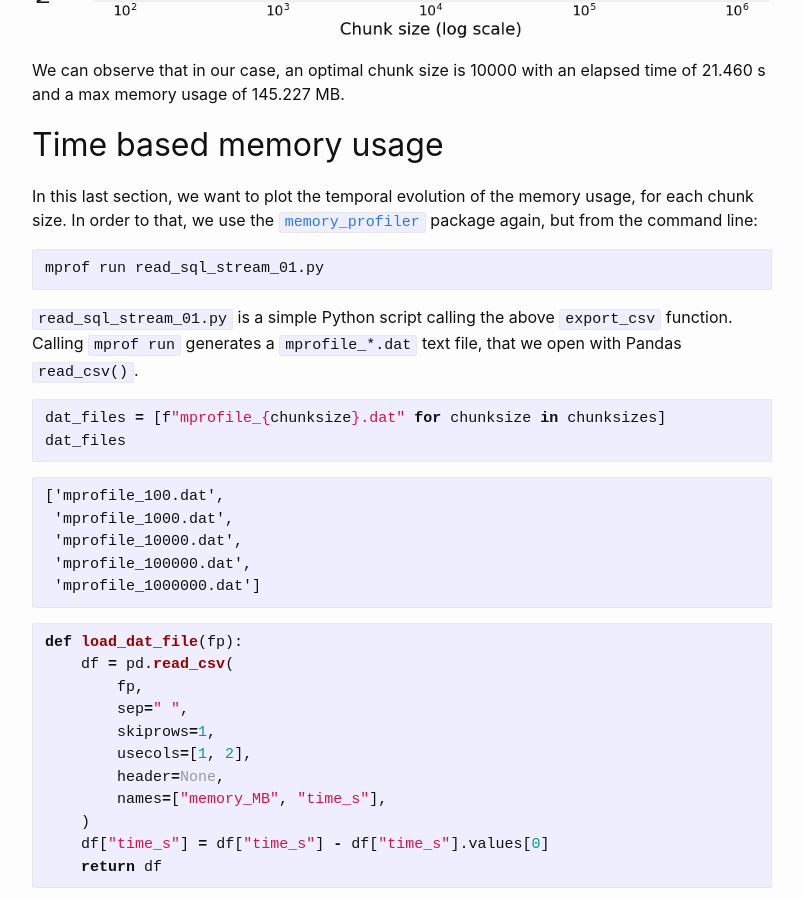
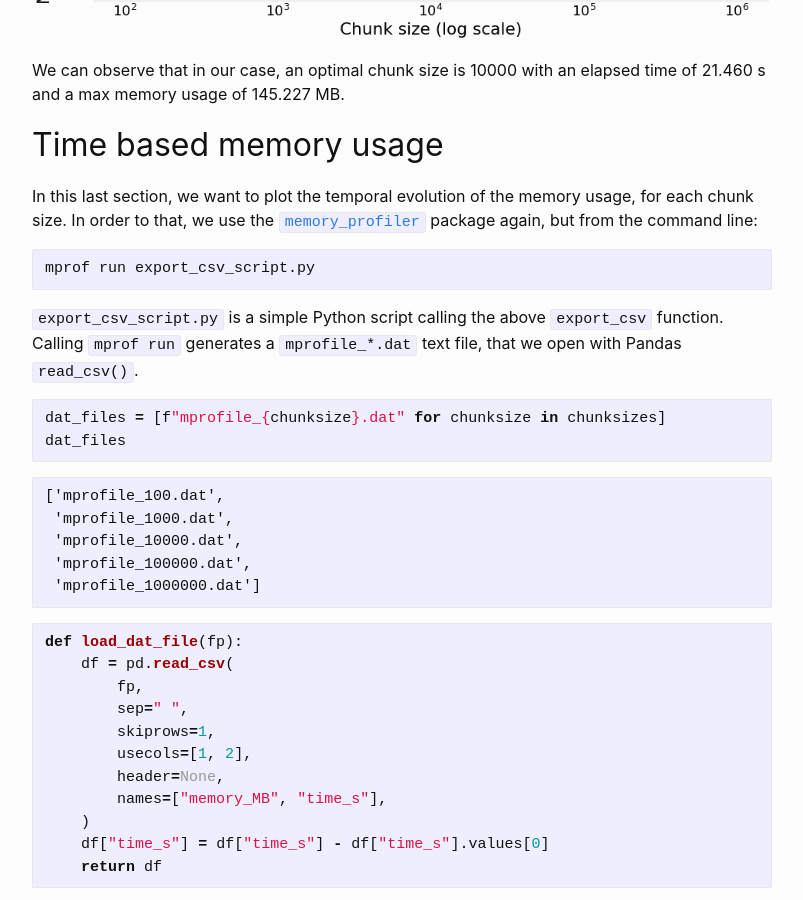
Before and after one commit to aetperf/aetperf.github.io, a Jekyll site: the page built from _posts/2022-05-16-Reading-a-SQL-table-by-chunks-with-Pandas.md, in a window 1280 px wide and 900 px high, scrolled down 5299 px. Shown: the whole window, without its empty margins (238-1041 px from the left). Built offline with Jekyll 4.4.1, drawn with Linux system fonts in a browser that asks for light colours; comment, search, counter and statistics services are not loaded.

Commit message:
small update

````diff
--- a/_posts/2022-05-16-Reading-a-SQL-table-by-chunks-with-Pandas.md
+++ b/_posts/2022-05-16-Reading-a-SQL-table-by-chunks-with-Pandas.md
@@ -232,10 +232,10 @@ We can observe that in our case, an optimal chunk size is 10000 with an elapsed
 In this last section, we want to plot the temporal evolution of the memory usage, for each chunk size. In order to that, we use the [`memory_profiler`](https://github.com/pythonprofilers/memory_profiler) package again, but from the command line:
 
 ```bash
-mprof run read_sql_stream_01.py
+mprof run export_csv_script.py
 ```
 
-`read_sql_stream_01.py` is a simple Python script calling the above `export_csv` function. Calling `mprof run` generates a `mprofile_*.dat` text file, that we open with Pandas `read_csv()`.
+`export_csv_script.py` is a simple Python script calling the above `export_csv` function. Calling `mprof run` generates a `mprofile_*.dat` text file, that we open with Pandas `read_csv()`.
 
 
 ```python
````
Also changed, not shown: _posts/WP_2022-05-16-Reading-a-SQL-table-by-chunks-with-Pandas.md (+2 -2 lines).
